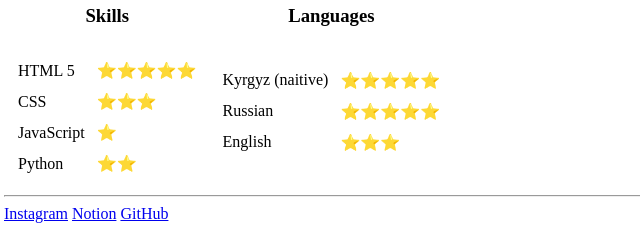
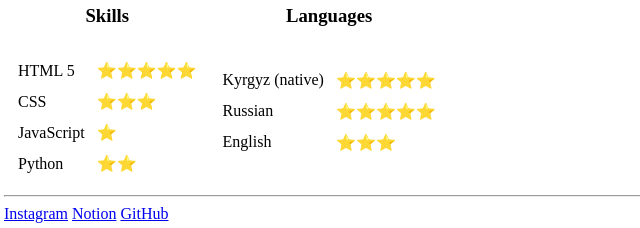
Before and after one commit to TattybubuT/html-website, a plain HTML site: page index.html in a window 1280 px wide. Shown: the part 615-843 px from the top of the page, 4-644 px from the left. Drawn offline with Linux system fonts and the light colour scheme.

Commit message:
corrected mistakes

```diff
--- a/index.html
+++ b/index.html
@@ -88,7 +88,7 @@
                 <td>
                     <table cellspacing="10">
                         <tr>
-                            <td>Kyrgyz (naitive)</td>
+                            <td>Kyrgyz (native)</td>
                             <td>⭐⭐⭐⭐⭐</td>
                         </tr>
                         <tr>
```
